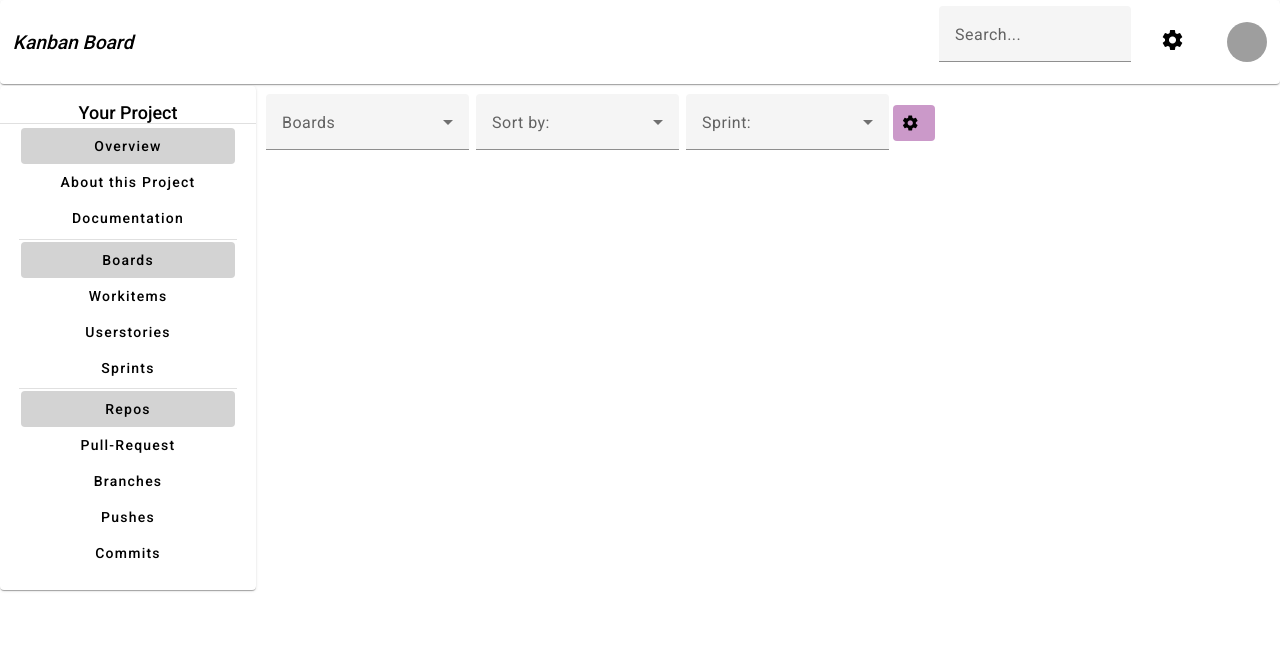
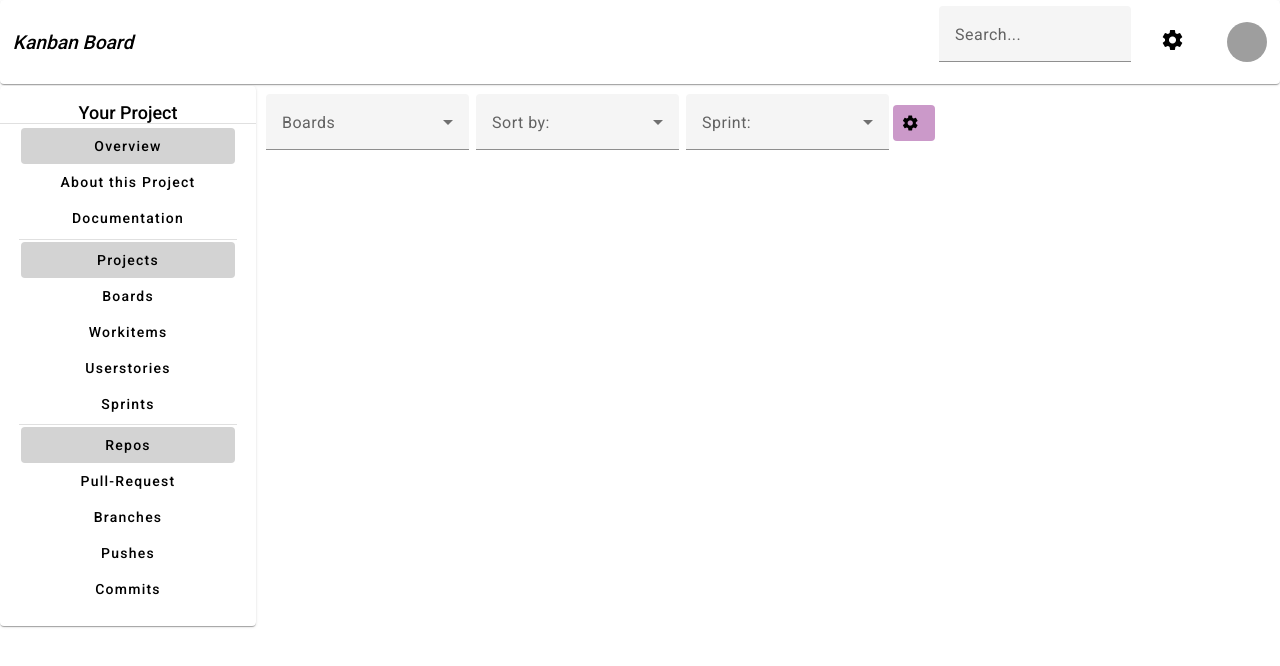
Before and after one commit to CLOD002/Webproject, an Angular app in the folder Webproject/: page / in a window 1280 px wide. Shown: the top 666 px of the page. Built offline with nearby package versions, Linux system fonts and the light colour scheme; grey boxes are pictures that could not be loaded.

Commit message:
added projects component

```diff
--- a/Webproject/src/app/app.module.ts
+++ b/Webproject/src/app/app.module.ts
@@ -24,6 +24,7 @@ import { ProfileComponent } from './components/profile/profile.component';
 import { OverviewComponent } from './components/overview/overview/overview.component';
 import { WorkitemComponent } from './components/boards/workitem/workitem.component';
 import {MatRippleModule} from '@angular/material/core';
+import { ProjectsComponent } from './components/projects/projects.component';
 
 @NgModule({
   declarations: [
@@ -36,6 +37,7 @@ import {MatRippleModule} from '@angular/material/core';
     ProfileComponent,
     OverviewComponent,
     WorkitemComponent,
+    ProjectsComponent,
 
   ],
   imports: [
--- a/Webproject/src/app/components/menu/menu.component.html
+++ b/Webproject/src/app/components/menu/menu.component.html
@@ -28,8 +28,12 @@
 
                 <div class="section">
                     <button mat-button class="sectionHeader">
-                        Boards
+                        Projects
                     </button>
+
+                  <button mat-button>
+                    Boards
+                  </button>
 
                     <button mat-button>
                         Workitems
--- /dev/null
+++ b/Webproject/src/app/components/projects/projects.component.html
@@ -0,0 +1 @@
+<p>projects works!</p>
```
Also changed, not shown: Webproject/src/app/components/projects/projects.component.ts (added, +10 -0 lines), Webproject/src/app/components/projects/projects.component.scss (added), 1 other file (tests, documents, lock files or other folders).
